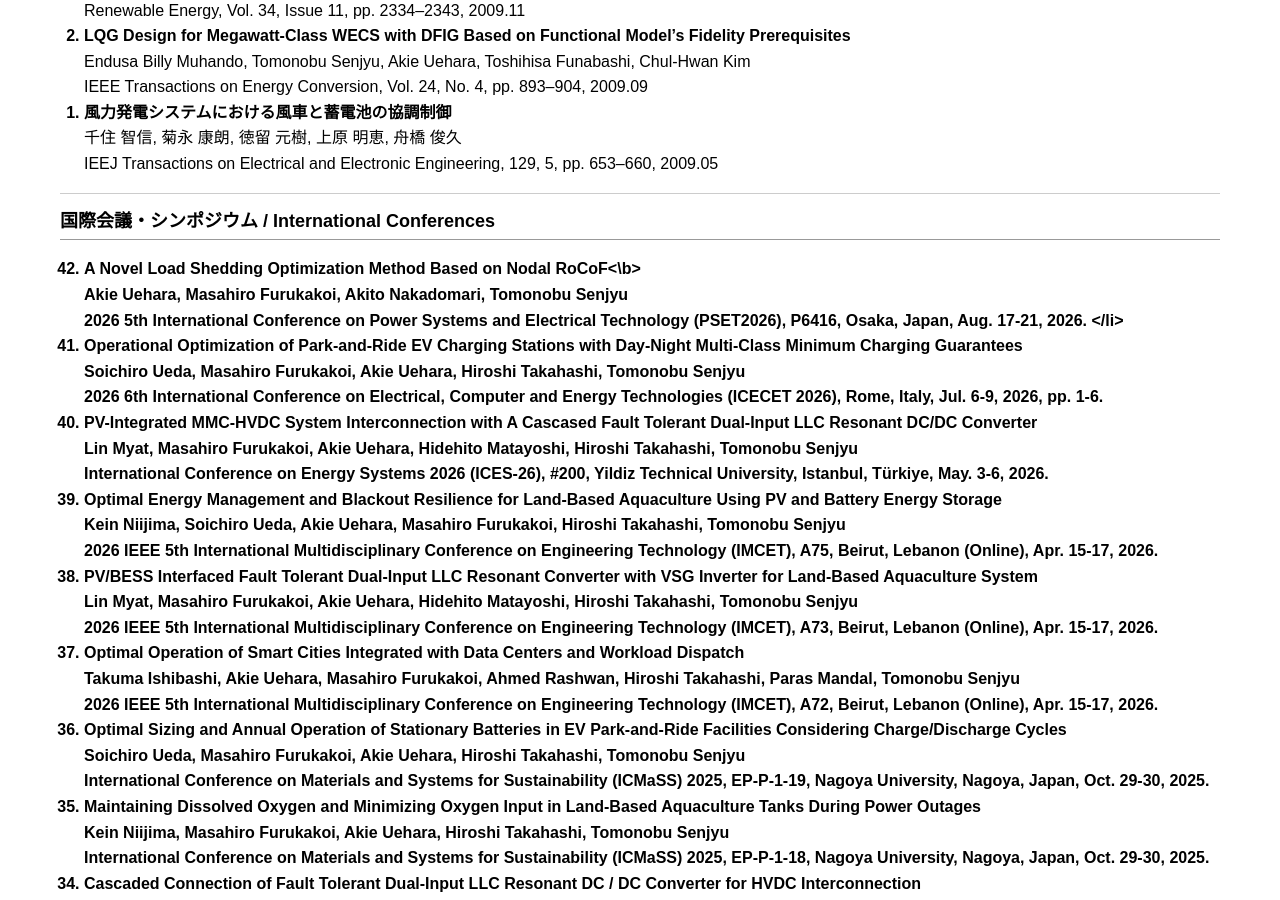
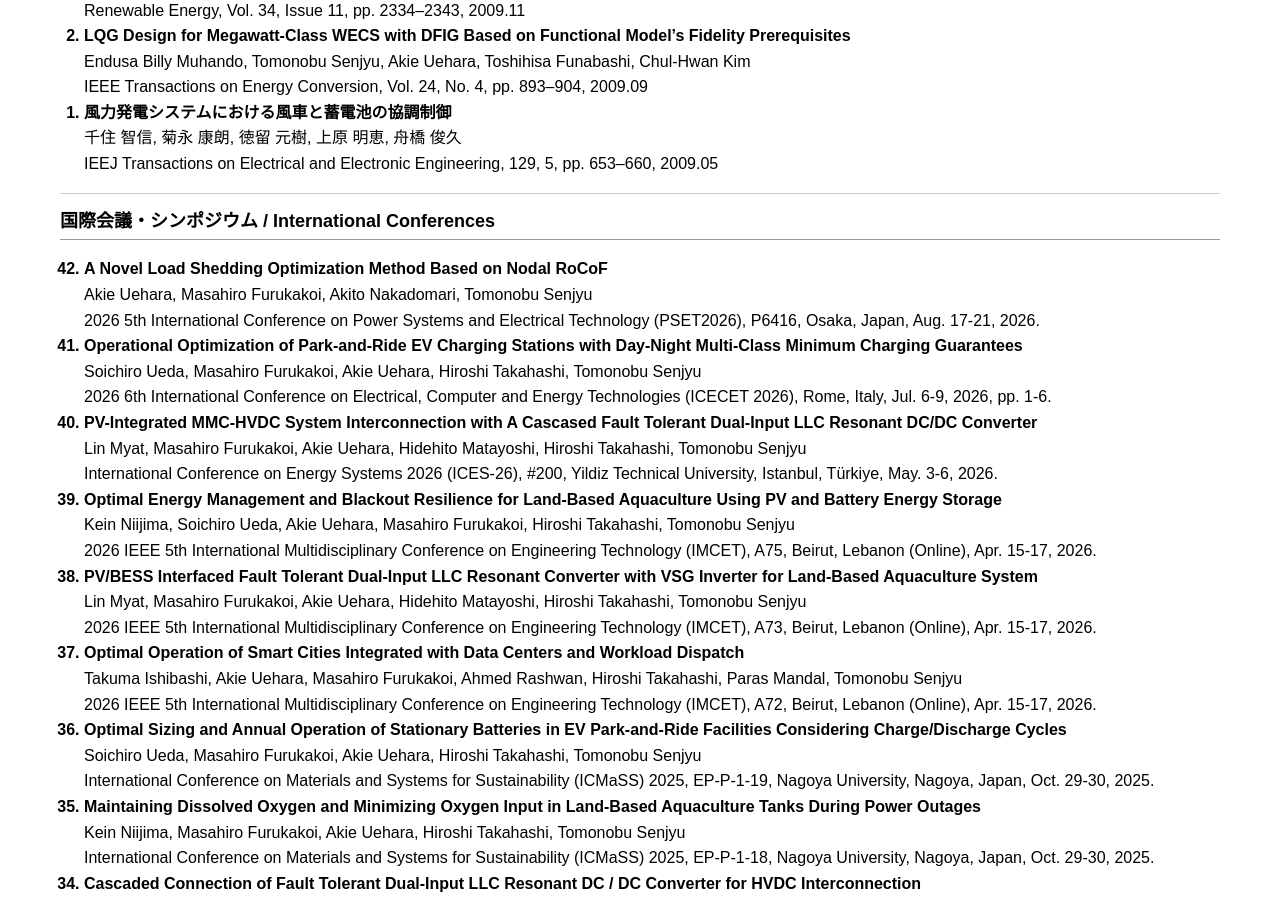
Before and after one commit to akieuehara/AkieUehara.github.io, a Jekyll site: the page built from publications.md, in a window 1280 px wide and 900 px high, scrolled down 2930 px. Built offline with Jekyll 4.4.1, drawn with Linux system fonts in a browser that asks for light colours; comment, search, counter and statistics services are not loaded; some of the changed text lies outside the part shown.

```diff
--- a/publications.md
+++ b/publications.md
@@ -228,7 +228,7 @@ IEEJ Transactions on Electrical and Electronic Engineering, 129, 5, pp. 653–66
 
 
 <li>
-<b>A Novel Load Shedding Optimization Method Based on Nodal RoCoF<\b><br>
+<b>A Novel Load Shedding Optimization Method Based on Nodal RoCoF</b><br>
 Akie Uehara, Masahiro Furukakoi, Akito Nakadomari, Tomonobu Senjyu<br>
 2026 5th International Conference on Power Systems and Electrical Technology (PSET2026), P6416, Osaka, Japan, Aug. 17-21, 2026.
 </li>
@@ -505,6 +505,7 @@ IEEE T&D Asia Conference and Exposition 2009, PO5-6, 2009.10<br>
 </li>
 
 </ol>
+<script async src="https://badge.dimensions.ai/badge.js" charset="utf-8"></script>
 
 ---
 
```
